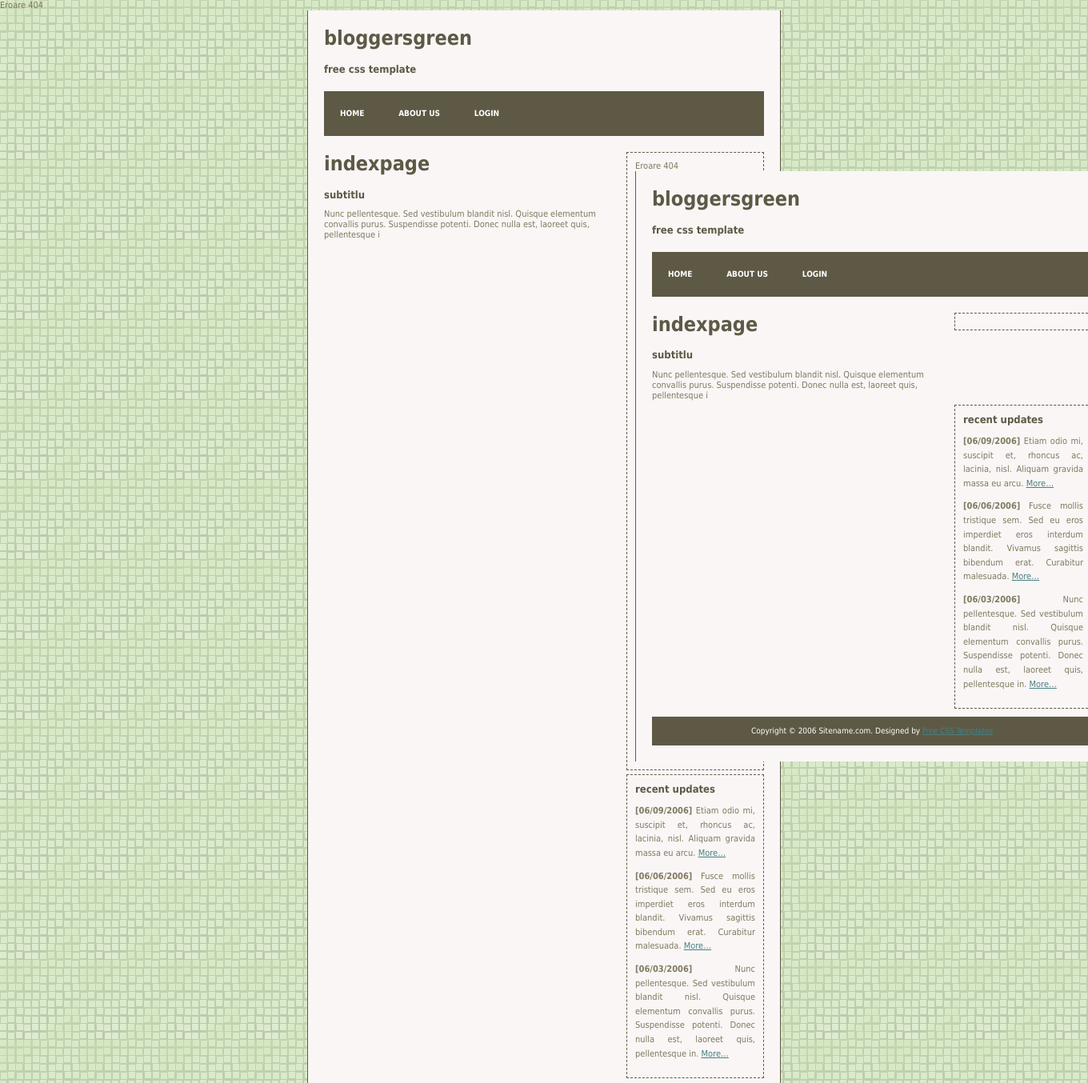
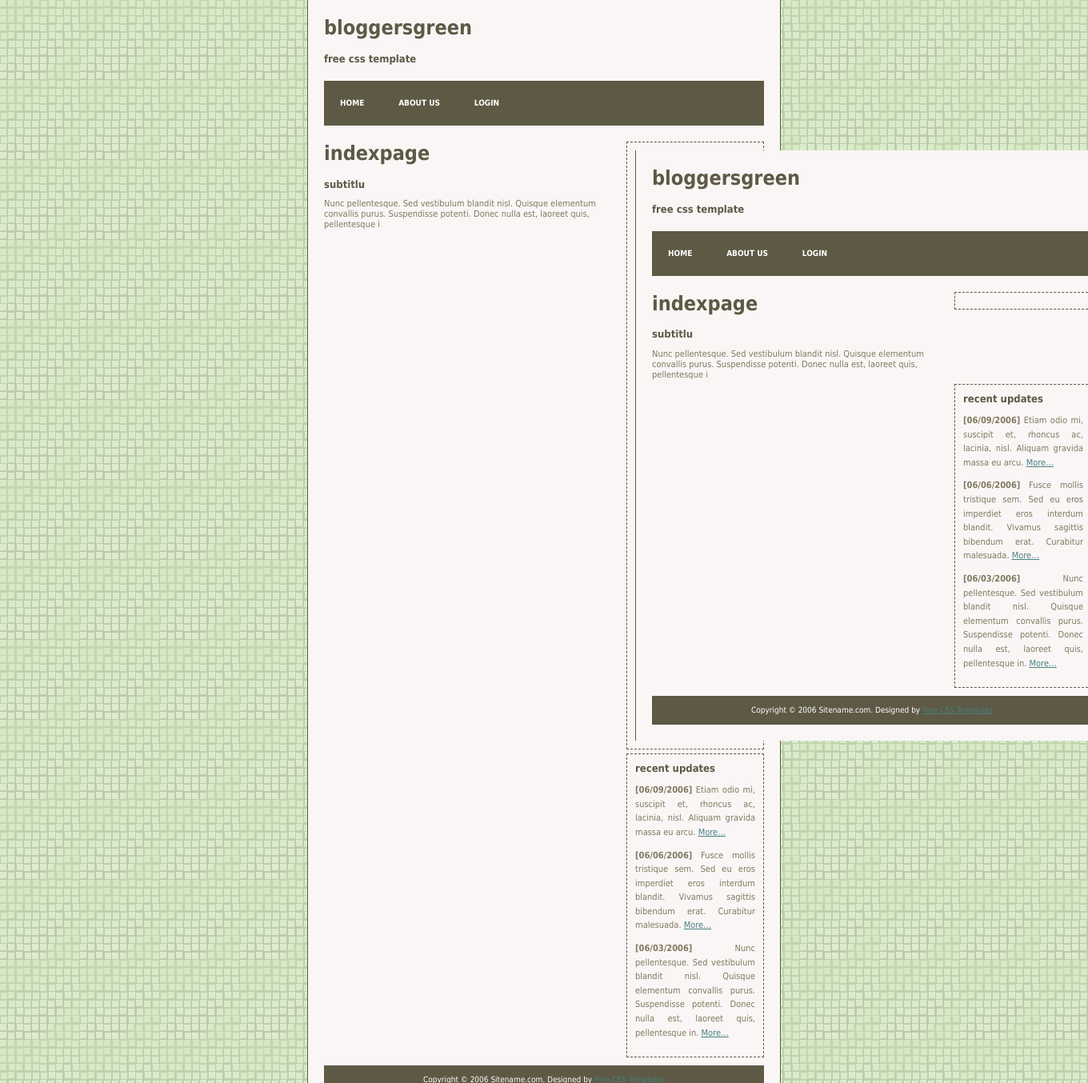
Before and after one commit to butoibogdan/framework, a PHP site: page / in a window 1360 px wide. Shown: the top 1354 px of the page at 80% size. Run offline with PHP 8.4, Linux system fonts and the light colour scheme.

Commit message:
Merge origin/master
Conflicts:
	composer.lock

```diff
--- a/framework/framework.class.php
+++ b/framework/framework.class.php
@@ -79,8 +79,7 @@ class Framework {
         $controller = '';
         $url = parse_url($_SERVER['REQUEST_URI'])['path'];
         require APP_PATH . '/config/routes.php';
-        $str=str_replace($storage, '|', $url);
-        //var_dump(str_replace('|/', '', $str));
+        $str = str_replace($storage, '|', $url);
         if (array_key_exists(str_replace('|/', '', str_replace($storage, '|', $url)), $routes)) {
             foreach ($routes as $key => $route) {
                 if ($storage . '/' . $key === $url) {
@@ -90,8 +89,6 @@ class Framework {
                     $action = $array[1] . 'Action';
                 }
             }
-        } else {
-            echo "Eroare 404";
         }
         if (class_exists($controller)) {
             $instance = new $controller;
```
